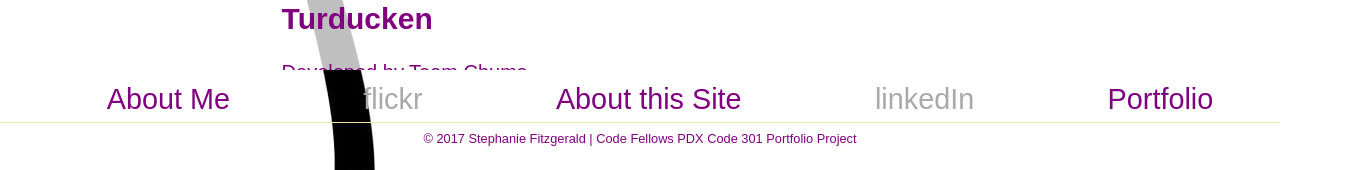
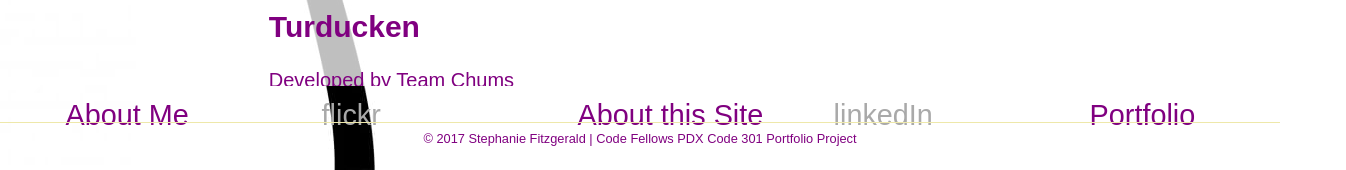
Before and after one commit to sevfitz/portfolio, a website: page public/index.html in a window 1280 px wide. Both pictures are taken after a click on the item "Portfolio". Shown: the part 630-800 px from the top of the page, 1346 px wide, since content can reach past the window. Drawn offline with nearby package versions, Linux system fonts and the light colour scheme; files whose address does not match are found by name.

Commit message:
Rearranging layout.css and included window resize check

```diff
--- a/public/css/layout.css
+++ b/public/css/layout.css
@@ -1,15 +1,13 @@
 /* Mobile Layout for screen width < 640px */
-@media only screen and (max-width: 639px) {
-
     nav {
         width: 100vw;
         display: flex;
         margin: 2vh 2vw;
+        height: 10vh;
     }
 
     nav ul {
-        display: flex;
-        flex-direction: column;
+        width: 100%;
         display: none;
     }
 
@@ -36,13 +34,23 @@
     }
 
     #portfolio {
-        width: 95vw;
+        width: 90vw;
         height: 58vh;
         float: right;
         margin: -33vh 0 0 0;
         padding: 1vh 1vw;
         overflow-y: scroll;
     }
+
+
+@media only screen and (max-width: 639px) {
+
+
+
+
+
+
+
 
     #portfolio img {
         width: 90vw;
@@ -76,14 +84,8 @@
         display: none;
     }
 
-    nav {
-        width: 100vw;
-        height: 10vh;
-        display: flex;
-    }
-
     nav ul {
-        width: 100%;
+        display: block;
         display: flex;
         flex-direction: row;
         justify-content: space-around;
@@ -93,13 +95,14 @@
         height: 83vh;
     }
 
+
+
+
     #portfolio {
         width: 80vw;
         height: 78vh;
-        float: right;
         left: -55vw;
         margin: -20vh 0 0 0;
-        overflow-y: scroll;
     }
 
     #portfolio img {
--- a/public/js/app.js
+++ b/public/js/app.js
@@ -22,3 +22,10 @@ siteView.initIndexPage = function() {
     });
     siteView.navHandler();
 };
+
+// When the window is resized, remove the open class if we are no longer viewing as mobile
+$(window).on('resize', function() {
+    if ( $('.icon-menu').css('display') === 'none' ) {
+        $('nav ul').removeClass('open');
+    }
+});
```
